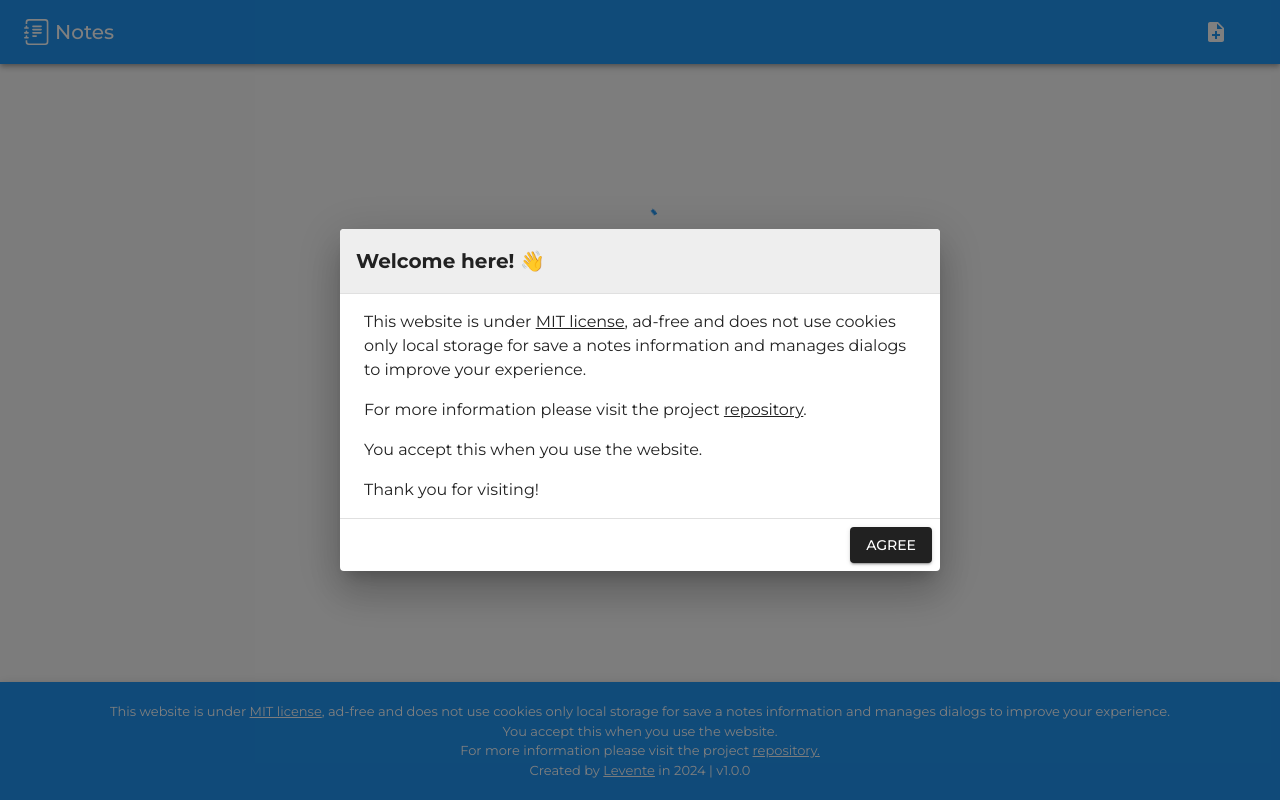
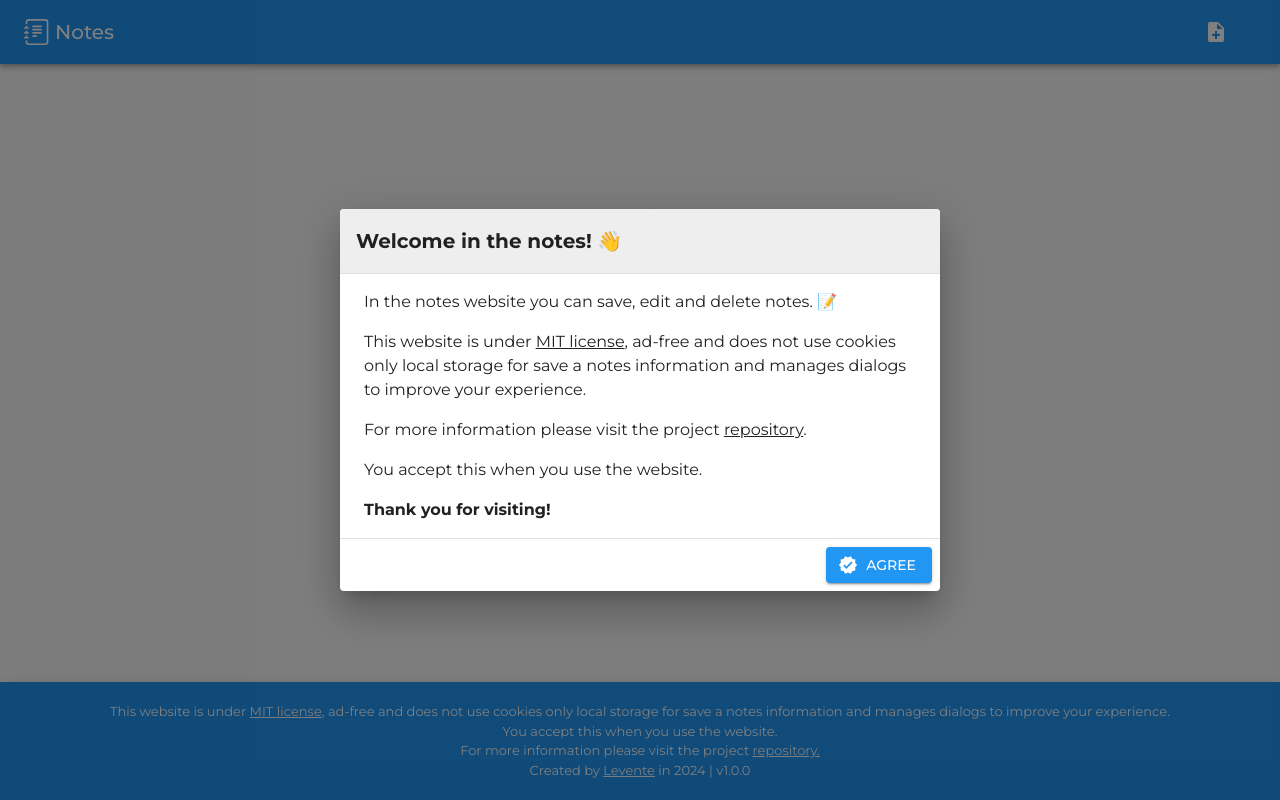
Before and after one commit to tothlevente/notes, a React (Vite) app: page / in a window 1280 px wide. Built offline with nearby package versions, Linux system fonts and the light colour scheme.

Commit message:
Developments

```diff
--- a/src/components/EncryptionDialog.tsx
+++ b/src/components/EncryptionDialog.tsx
@@ -61,8 +61,8 @@ export default function EncryptionDialog({
       </DialogTitle>
       <DialogContent dividers>
         <Typography sx={{ marginBottom: 2 }}>
-          If you want your notes to be saved encrypted, please enter a
-          password. If you don't encrypt it, anyone can read your notes.
+          If you want you can encrypt your notes. This will protect your
+          notes because nobody can see, edit or delete it except you.
         </Typography>
         <TextField
           sx={{ marginBottom: 2 }}
@@ -78,8 +78,7 @@ export default function EncryptionDialog({
           severity="warning"
           sx={{ marginBottom: 2 }}
         >
-          Don't forget your password because you won't be able to view and
-          restore your notes.
+          Don't forget your password because it not possible to restore it.
         </Alert>
       </DialogContent>
       <DialogActions>
@@ -97,7 +96,7 @@ export default function EncryptionDialog({
           disabled={password.length <= 0}
           startIcon={<LockIcon />}
         >
-          Save and encrypt
+          Encrypt the notes
         </Button>
       </DialogActions>
     </Dialog>
--- a/src/components/WelcomeDialog.tsx
+++ b/src/components/WelcomeDialog.tsx
@@ -1,3 +1,5 @@
+import VerifiedIcon from "@mui/icons-material/Verified";
+
 import { grey } from "@mui/material/colors";
 
 import {
@@ -33,9 +35,12 @@ export default function WelcomeDialog({
         bgcolor={grey[200]}
         sx={{ m: 0, p: 2, fontWeight: "bold" }}
       >
-        Welcome here! 👋
+        Welcome in the notes! 👋
       </DialogTitle>
       <DialogContent dividers>
+        <Typography sx={{ marginBottom: 2 }}>
+          In the notes website you can save, edit and delete notes. 📝
+        </Typography>
         <Typography sx={{ marginBottom: 2 }}>
           This website is under{" "}
           <a
@@ -66,13 +71,15 @@ export default function WelcomeDialog({
         <Typography sx={{ marginBottom: 2 }}>
           You accept this when you use the website.
         </Typography>
-        <Typography>Thank you for visiting!</Typography>
+        <Typography sx={{ fontWeight: "bold" }}>
+          Thank you for visiting!
+        </Typography>
       </DialogContent>
       <DialogActions>
         <Button
           onClick={handleClose}
           variant="contained"
-          sx={{ backgroundColor: grey[900] }}
+          startIcon={<VerifiedIcon />}
         >
           Agree
         </Button>
```
